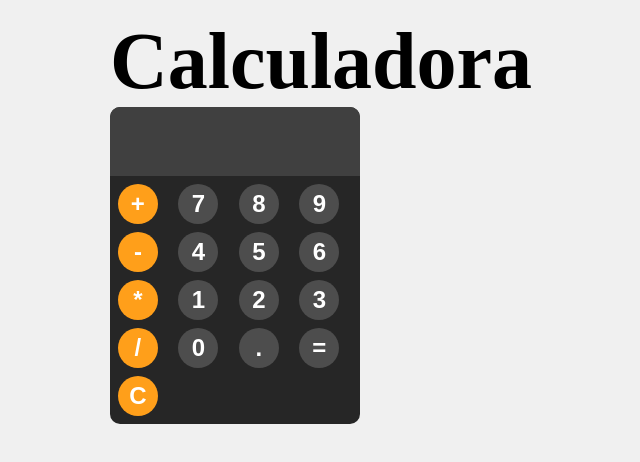
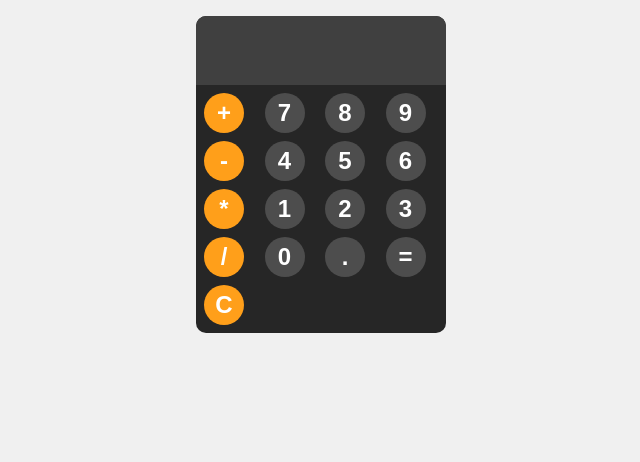
Before and after one commit to Dcassis/calculadora, a plain HTML site: page index.html in a window 1280 px wide. Shown: the whole page, without its empty margins (319-959 px from the left). Drawn offline with Linux system fonts and the light colour scheme.

Commit message:
retorno original

```diff
--- a/index.html
+++ b/index.html
@@ -8,9 +8,6 @@
 </head>
 <body>
     <main>
-        <div>
-             <h1>Calculadora</h1>
-        </div>
         <div id="calculator">
             <input id="display" readonly>
             <div id="keys">
```
